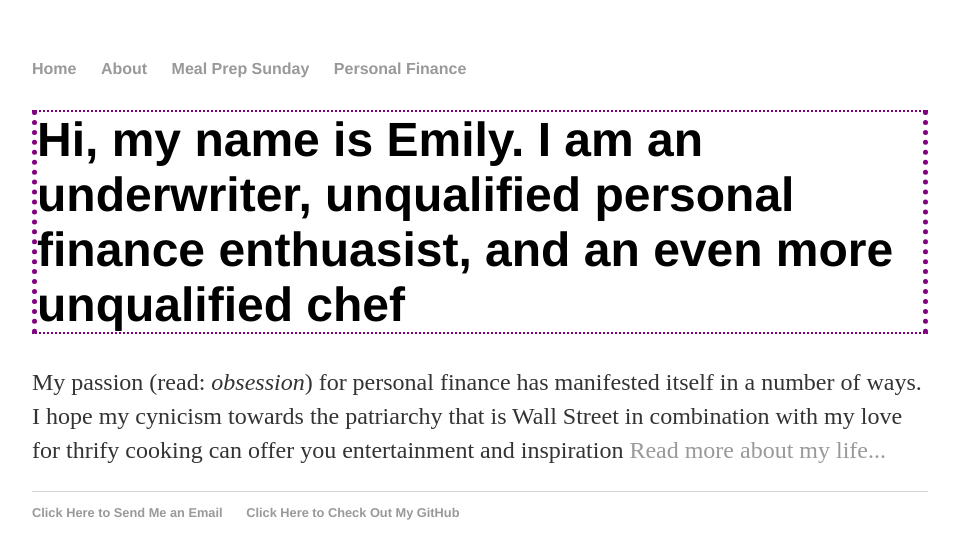
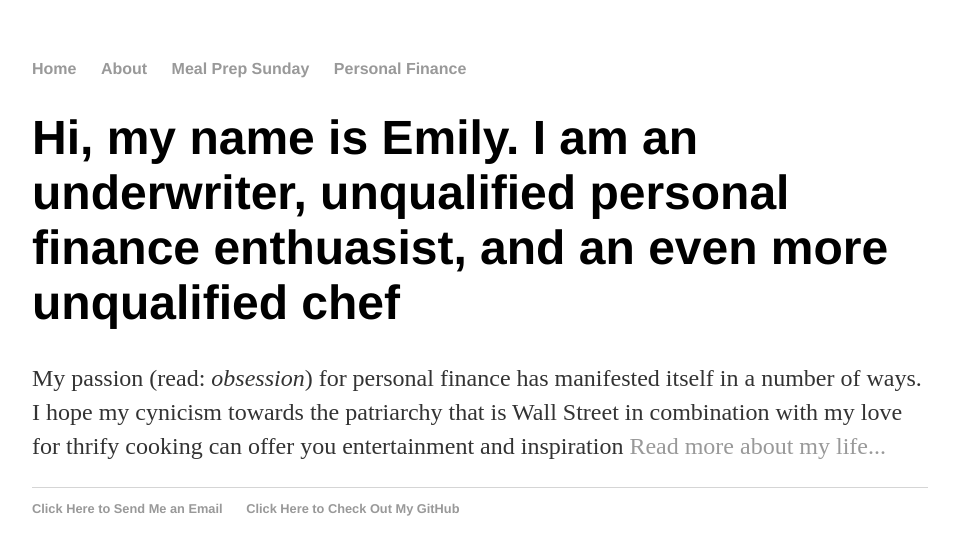
Before and after one commit to flippenemily/underwriteyourlife.github.io, a Jekyll site: the page built from index.html, in a window 1280 px wide. Shown: the top 559 px of the page, without its empty margins (160-1119 px from the left). Built offline with Jekyll 4.4.1, drawn with Linux system fonts in a browser that asks for light colours.

Commit message:
Update main.css

```diff
--- a/css/main.css
+++ b/css/main.css
@@ -22,11 +22,6 @@ a:hover {
 h1 {
     font-size: 3em;
     font-family:'Helvetica', 'Arial', 'Sans-Serif';
-    border-style: dotted;
-    border-width: 2px;
-    border-left-width: 5px;
-    border-right-width: 5px;
-    border-color: purple;
 }
 p {
     font-size: 1.5em;
```
